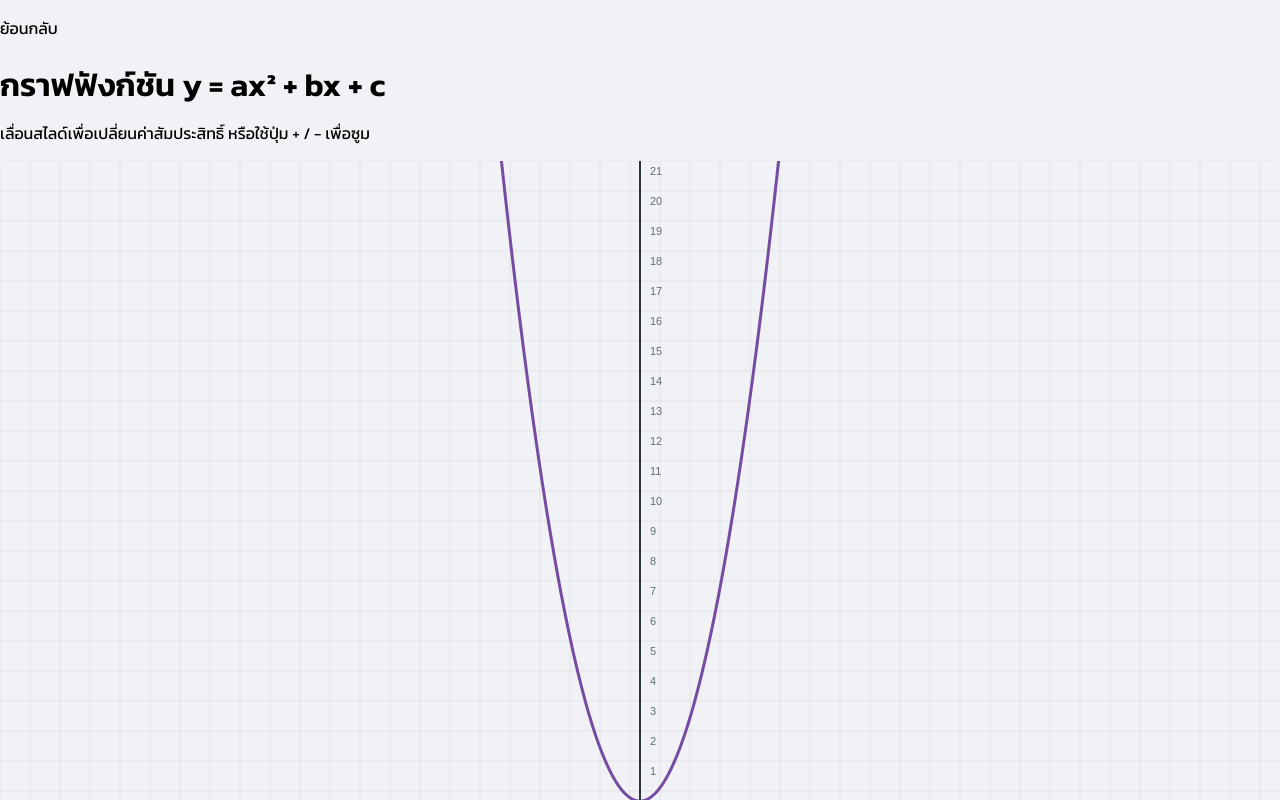
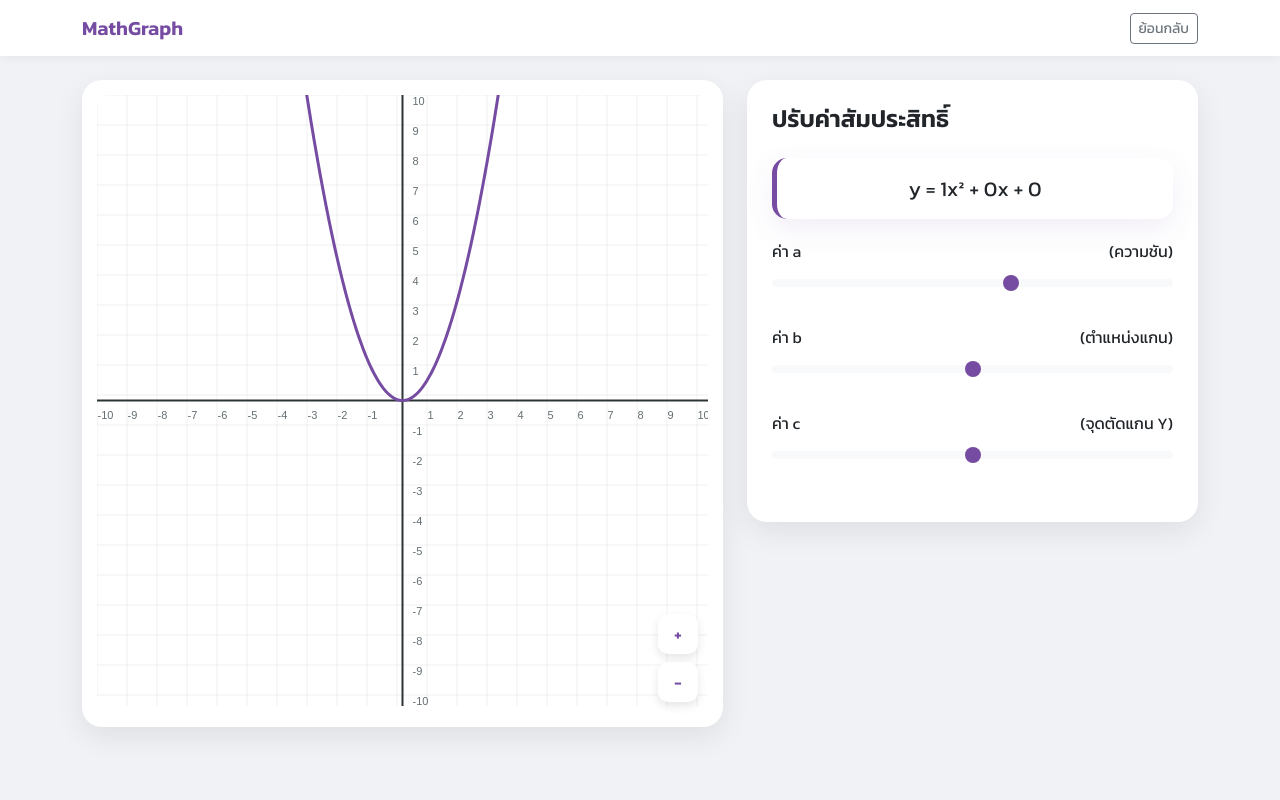
Before and after one commit to Uthaiyut/Uthaiyut.github.io, a plain HTML site: page page.html in a window 1280 px wide. Shown: the top 800 px of the page. Drawn offline with nearby package versions, Linux system fonts and the light colour scheme.

Commit message:
Update page.html

```diff
--- a/page.html
+++ b/page.html
@@ -1,53 +1,56 @@
 <!DOCTYPE html>
-<html>
+<html lang="th">
 <head>
     <meta charset="UTF-8">
-  <title>กราฟฟังก์ชัน Quadratic</title>
+    <meta name="viewport" content="width=device-width, initial-scale=1.0">
+    <title>เครื่องมือวาดกราฟ - MathGraph</title>
+    <link href="https://cdn.jsdelivr.net/npm/bootstrap@5.3.0/dist/css/bootstrap.min.css" rel="stylesheet">
     <link rel="stylesheet" href="style.css">
 </head>
 <body>
+    <nav class="navbar navbar-expand-lg mb-4">
+        <div class="container">
+            <a class="navbar-brand" href="index.html">MathGraph</a>
+            <button class="btn btn-outline-secondary btn-sm" onclick="location.href='index.html'">ย้อนกลับ</button>
+        </div>
+    </nav>
 
-    <div class="back" href="index.html" onclick="location.href='index.html'">
-      <p>ย้อนกลับ</p>
+    <div class="container">
+        <div class="row g-4">
+            <div class="col-lg-7">
+                <div class="canvas-card">
+                    <canvas id="graph" width="550" height="550"></canvas>
+                    <div class="zoom-overlay">
+                        <button id="zoomIn" class="btn-zoom">+</button>
+                        <button id="zoomOut" class="btn-zoom">−</button>
                     </div>
-
-  <h1>กราฟฟังก์ชัน y = ax² + bx + c</h1>
-  <p style="margin-top:-10px;">เลื่อนสไลด์เพื่อเปลี่ยนค่าสัมประสิทธิ์ หรือใช้ปุ่ม + / - เพื่อซูม</p>
-
-  <div id="container">
-
-    <div class="canvas-wrapper">
-      <canvas id="graph" width="500" height="500"></canvas>
-
-      <div class="zoom-btns">
-        <button id="zoomIn">+</button>
-        <button id="zoomOut">−</button>
                 </div>
             </div>
 
-    <div class="panel">
-      <h2>ปรับค่าสัมประสิทธิ์</h2>
-
-      <p class="eq">
-        y =
-        <span id="aVal">1</span>x² +
-        <span id="bVal">0</span>x +
-        <span id="cVal">0</span>
-      </p>
-
-      <label>a:
-        <input type="range" id="a" min="-5" max="5" step="0.1" value="1">
-      </label>
-
-      <label>b:
-        <input type="range" id="b" min="-5" max="5" step="0.1" value="0">
-      </label>
-
-      <label>c:
-        <input type="range" id="c" min="-5" max="5" step="0.1" value="0">
-      </label>
+            <div class="col-lg-5">
+                <div class="control-panel">
+                    <h4 class="fw-bold mb-4">ปรับค่าสัมประสิทธิ์</h4>
+                    <div class="equation-display">
+                        y = <span id="aVal">1</span>x² + <span id="bVal">0</span>x + <span id="cVal">0</span>
                     </div>
 
+                    <div class="mb-4">
+                        <label class="form-label d-flex justify-content-between">ค่า a <span>(ความชัน)</span></label>
+                        <input type="range" class="form-range" id="a" min="-5" max="5" step="0.1" value="1">
+                    </div>
+
+                    <div class="mb-4">
+                        <label class="form-label d-flex justify-content-between">ค่า b <span>(ตำแหน่งแกน)</span></label>
+                        <input type="range" class="form-range" id="b" min="-5" max="5" step="0.1" value="0">
+                    </div>
+
+                    <div class="mb-4">
+                        <label class="form-label d-flex justify-content-between">ค่า c <span>(จุดตัดแกน Y)</span></label>
+                        <input type="range" class="form-range" id="c" min="-5" max="5" step="0.1" value="0">
+                    </div>
+                </div>
+            </div>
+        </div>
     </div>
 
     <script src="script.js"></script>
```
Lines whose indentation alone changed are shown as unchanged.
